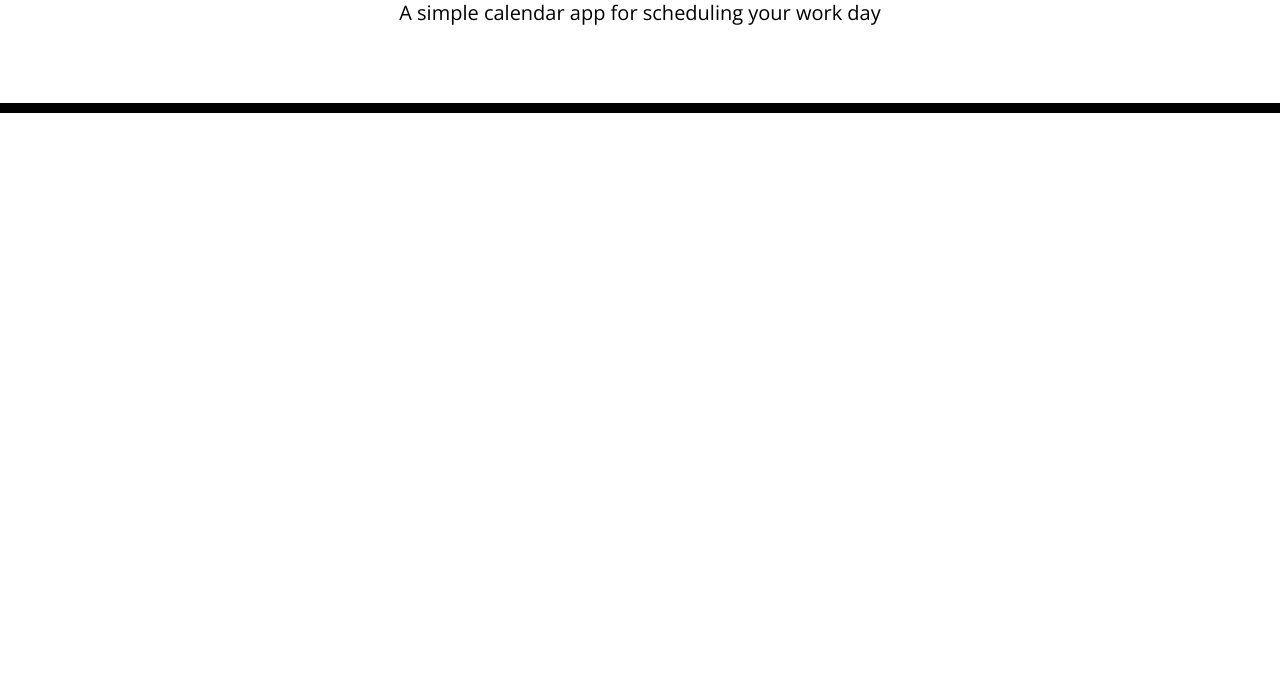
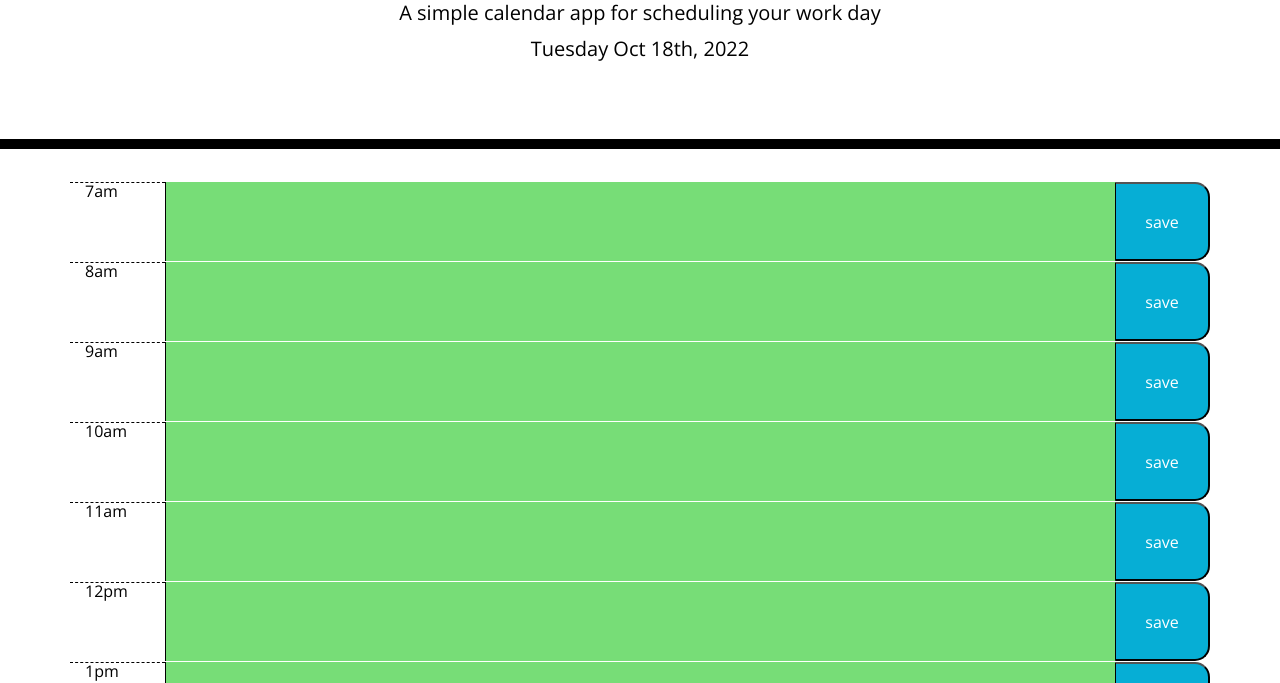
Before and after one commit to jlamb88/5-Daily-Scheduler-Third-Party-APIs, a plain HTML site: page index.html in a window 1280 px wide. Shown: the part 117-800 px from the top of the page. Drawn offline with nearby package versions, Linux system fonts and the light colour scheme; the site is published under a folder, as on GitHub Pages, so addresses that start at the root find nothing.

Commit message:
fixed file path

```diff
--- a/index.html
+++ b/index.html
@@ -33,6 +33,6 @@
 
     <script src="https://cdnjs.cloudflare.com/ajax/libs/jquery/3.2.1/jquery.min.js"></script>
     <script src="https://cdnjs.cloudflare.com/ajax/libs/moment.js/2.24.0/moment.min.js"></script>
-    <script src="/assets/javascript/script.js"></script>
+    <script src="./assets/javascript/script.js"></script>
   </body>
 </html>
```
Also changed, not shown: 1 other file.
